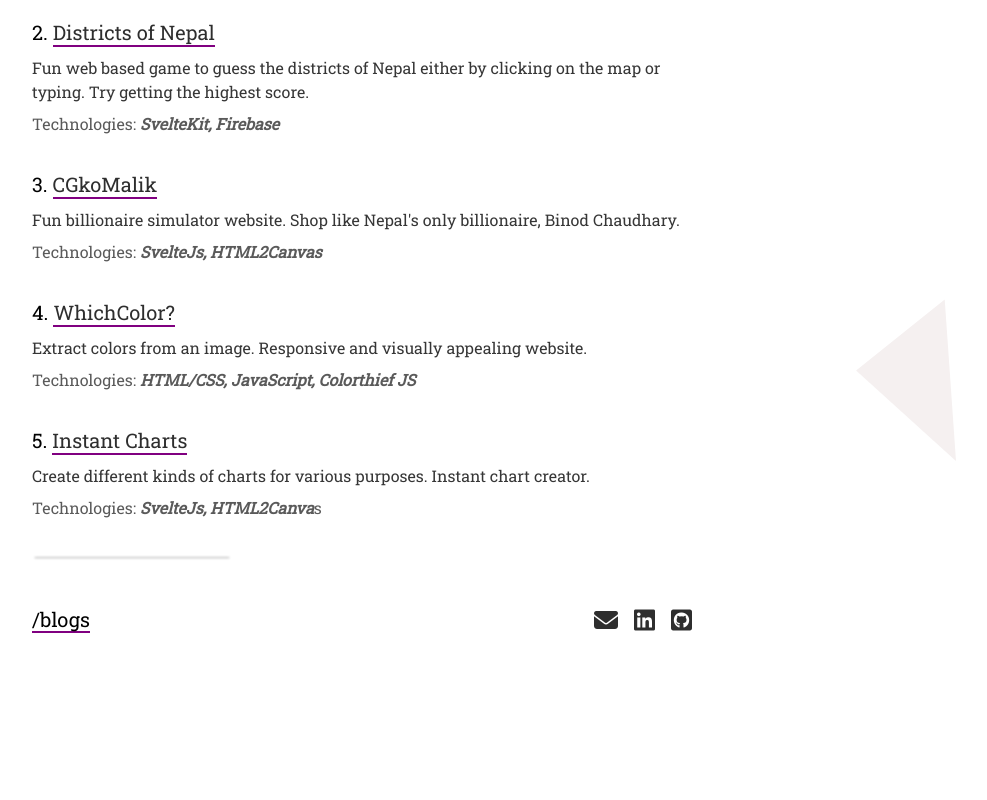
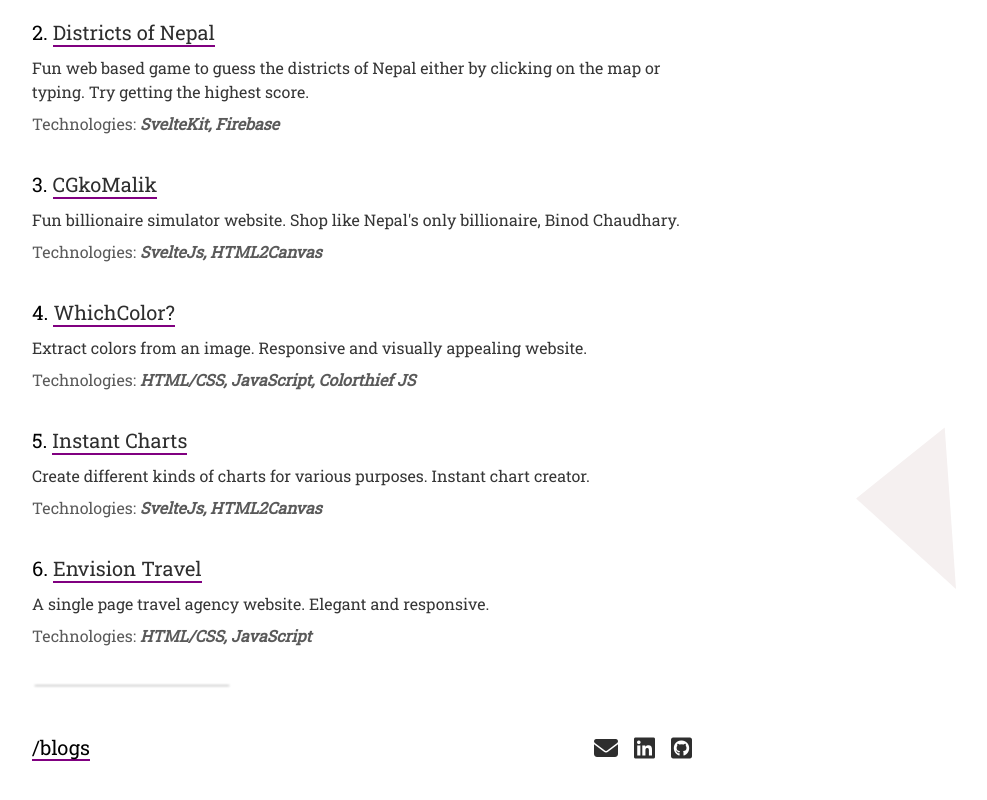
Before and after one commit to rubekk/Portfolio, a Svelte app: page / in a window 1280 px wide. Shown: the part 813-1613 px from the top of the page, without its empty margins (274-1261 px from the left). Before the commit the page ends 1517 px from the top, so only its background shows below. Built offline with nearby package versions, Linux system fonts and the light colour scheme.

Commit message:
Update App.svelte

```diff
--- a/src/App.svelte
+++ b/src/App.svelte
@@ -175,7 +175,12 @@
 			<div class="project">
 				<div class="project-name">5. <a class="underline" href="https://instantcharts.netlify.app" target="_blank">Instant Charts</a></div>
 				<div class="project-description">Create different kinds of charts for various purposes. Instant chart creator.</div>
-				<div class="project-technologies">Technologies: <span class="technology">SvelteJs, HTML2Canva</span>s</div>
+				<div class="project-technologies">Technologies: <span class="technology">SvelteJs, HTML2Canvas</span></div>
+			</div>
+			<div class="project">
+				<div class="project-name">6. <a class="underline" href="https://envisiontravel.netlify.app" target="_blank">Envision Travel</a></div>
+				<div class="project-description">A single page travel agency website. Elegant and responsive.</div>
+				<div class="project-technologies">Technologies: <span class="technology">HTML/CSS, JavaScript</span></div>
 			</div>
 		</div>
 		<div class="svg">
```
